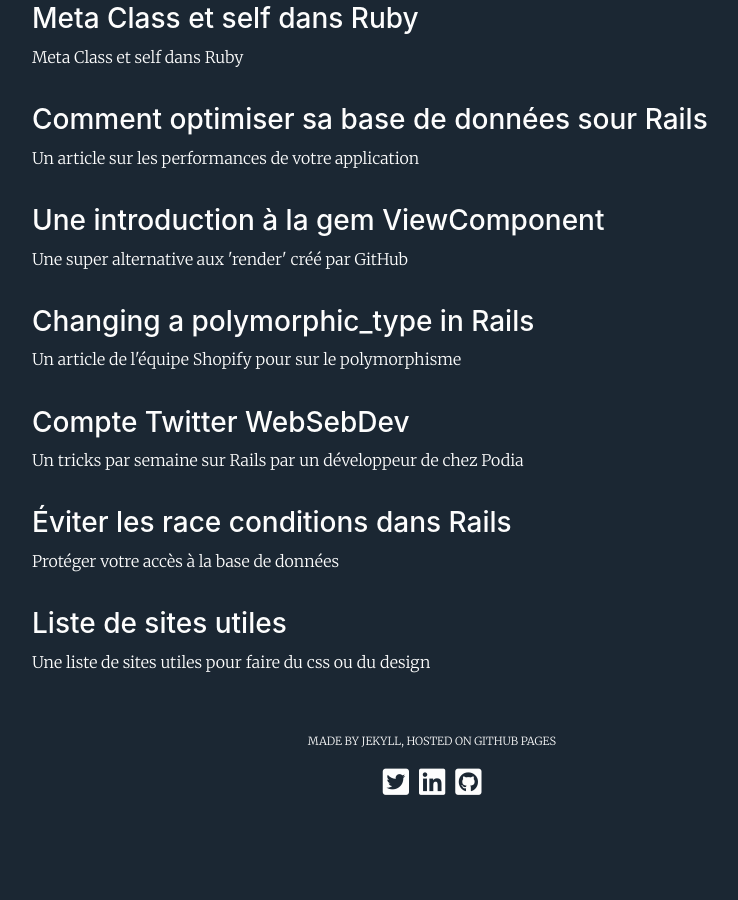
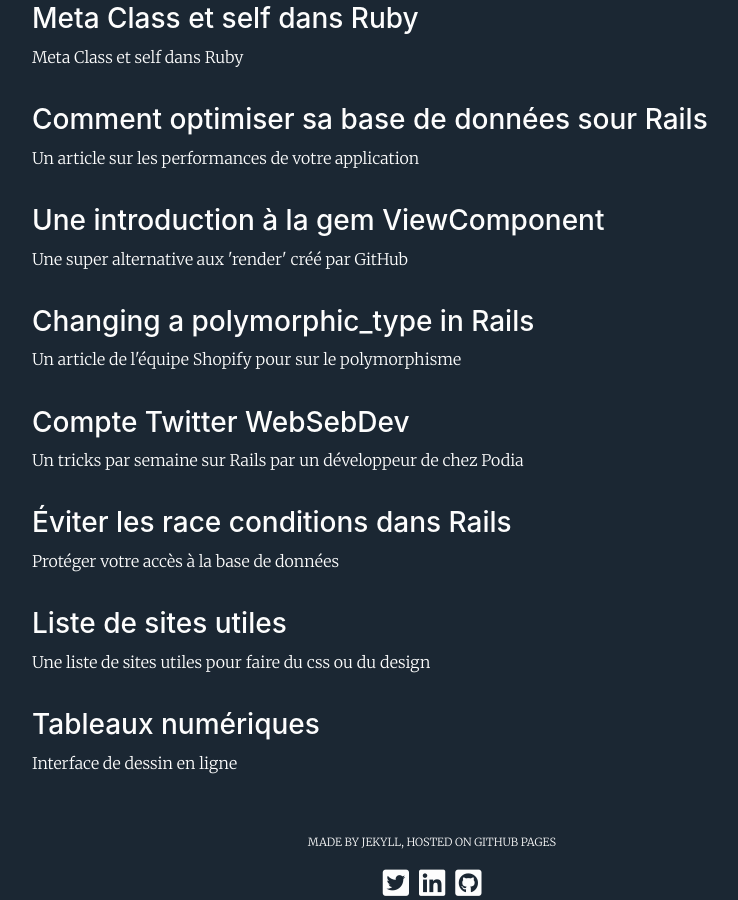
Before and after one commit to alexandrebk/alexandrebk.github.io, a Jekyll site: the page built from resources.html, in a window 1280 px wide and 900 px high, scrolled down 1980 px. Shown: the whole window, without its empty margins (208-946 px from the left). Built offline with Jekyll 4.4.1, drawn with Linux system fonts in a browser that asks for light colours; nearby versions of some CDN libraries; before the commit the page ends 2779 px from its top, so only the background shows below that.

Commit message:
Add excalidrw as a resource

```diff
--- a/_data/resources.yml
+++ b/_data/resources.yml
@@ -70,3 +70,6 @@
 - title:   "Liste de sites utiles"
   link:    "https://medium.com/@Cesscode/list-of-useful-websites-every-web-developer-should-know-about-c8561b862e5f"
   content: "Une liste de sites utiles pour faire du css ou du design"
+- title:   "Tableaux numériques"
+  link:    "https://excalidraw.com/"
+  content: "Interface de dessin en ligne"
```
